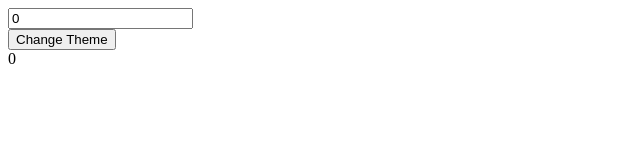
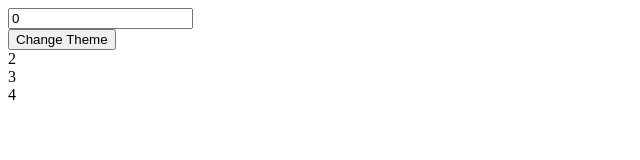
Before and after one commit to deeparka/react-hooks, a React (Create React App) app: page / in a window 1280 px wide. Shown: the top 160 px of the page, without its empty margins (0-640 px from the left). Built offline with nearby package versions, Linux system fonts and the light colour scheme.

Commit message:
useCallback done

```diff
--- a/src/App.js
+++ b/src/App.js
@@ -1,9 +1,9 @@
-import UseMemo from "./hooks/UseMemo";
+import UseCallBack from "./hooks/UseCallBack";
 
 function App() {
     return (
         <div className="App">
-            <UseMemo />
+            <UseCallBack />
         </div>
     );
 }
--- /dev/null
+++ b/src/List.jsx
@@ -0,0 +1,14 @@
+import React, { useEffect, useState } from "react";
+
+function List({ getItems }) {
+    const [items, setItems] = useState([]);
+
+    useEffect(() => {
+        setItems(getItems(2));
+        console.log("Updated items");
+    }, [getItems]);
+
+    return items.map((item) => <div key={item}>{item}</div>);
+}
+
+export default List;
--- /dev/null
+++ b/src/hooks/UseCallBack.jsx
@@ -0,0 +1,43 @@
+import React, { useCallback, useState } from "react";
+import List from "../List";
+
+function UseMemo() {
+    const [number, setNumber] = useState(0);
+    const [dark, setDark] = useState(false);
+
+    // useCallback returns the function but useMemo returns only the value
+    const getItems = useCallback(
+        (incrementor) => {
+            return [
+                number + incrementor,
+                number + incrementor + 1,
+                number + incrementor + 2,
+            ];
+        },
+        [number]
+    );
+
+    const theme = {
+        backgroundColor: dark ? "black" : "white",
+        color: dark ? "white" : "black",
+    };
+
+    return (
+        <div style={theme}>
+            <input
+                type="number"
+                value={number}
+                onChange={(e) => {
+                    setNumber(parseInt(e.target.value));
+                }}
+            />
+            <br />
+            <button onClick={() => setDark((previousTheme) => !previousTheme)}>
+                Change Theme
+            </button>
+            <List getItems={getItems} />
+        </div>
+    );
+}
+
+export default UseMemo;
--- a/src/hooks/UseMemo.jsx
+++ /dev/null
@@ -1,46 +0,0 @@
-import React, { useEffect, useMemo, useState } from "react";
-
-function UseMemo() {
-    const [number, setNumber] = useState(0);
-    const [dark, setDark] = useState(false);
-
-    const doubleNumber = useMemo(() => {
-        return slowFunction(number);
-    }, [number]);
-
-    const themeStyles = useMemo(() => {
-        return {
-            backgroundColor: dark ? "black" : "white",
-            color: dark ? "white" : "black",
-        };
-    }, [dark]);
-
-    useEffect(() => {
-        console.log("Theme changed");
-    }, [themeStyles]);
-
-    return (
-        <div>
-            <input
-                type="number"
-                value={number}
-                onChange={(e) => {
-                    setNumber(parseInt(e.target.value));
-                }}
-            />
-            <br />
-            <button onClick={() => setDark((previousTheme) => !previousTheme)}>
-                Change Theme
-            </button>
-            <div style={themeStyles}>{doubleNumber}</div>
-        </div>
-    );
-}
-
-export default UseMemo;
-
-function slowFunction(num) {
-    for (let i = 0; i < 1000000000; i++) {
-        return num * 2;
-    }
-}
```
